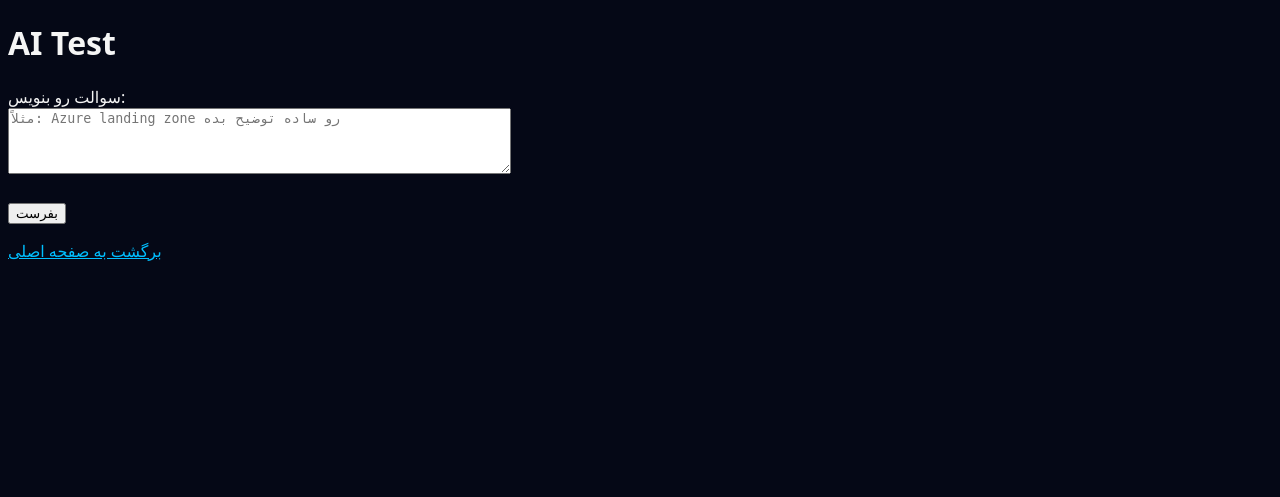
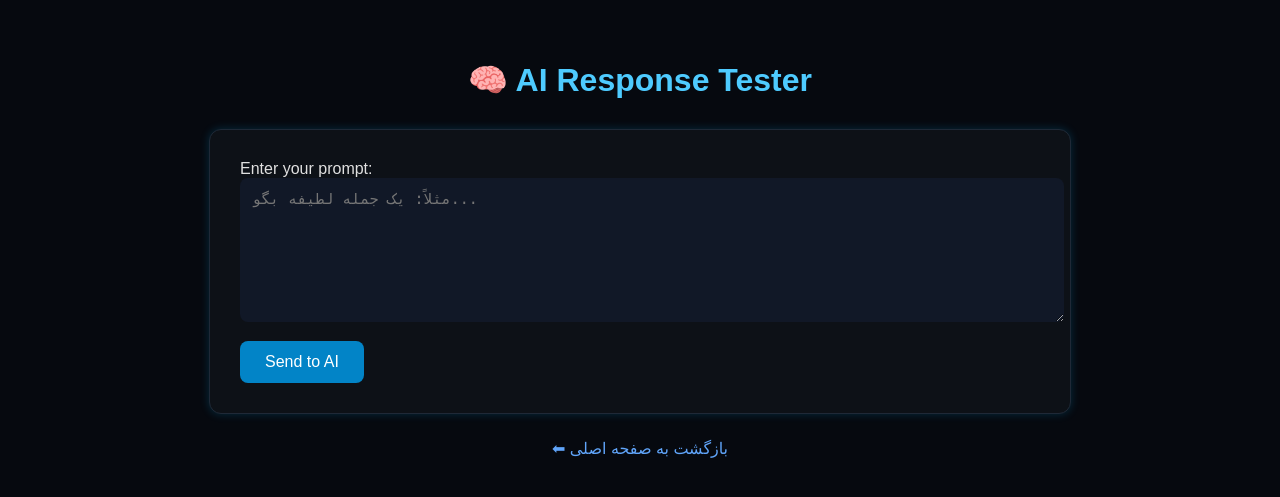
Before and after one commit to arashMarashian/landing-zone-demo, a Flask app: page /ai-test in a window 1280 px wide. Shown: the top 497 px of the page. Run offline with Flask 3, Linux system fonts and the light colour scheme.

Commit message:
Update ai_test.html

```diff
--- a/templates/ai_test.html
+++ b/templates/ai_test.html
@@ -1,25 +1,108 @@
-<!-- templates/ai_test.html -->
-<!doctype html>
+<!DOCTYPE html>
 <html lang="en">
 <head>
-    <meta charset="utf-8">
-    <title>AI Test</title>
+    <meta charset="UTF-8">
+    <title>AI Test | Arash Landing Zone</title>
+    <style>
+        body {
+            margin: 0;
+            padding: 40px;
+            background: #06090f;
+            color: #e0e0e0;
+            font-family: Arial, Helvetica, sans-serif;
+        }
+
+        h1 {
+            color: #4ecbff;
+            text-align: center;
+            margin-bottom: 30px;
+        }
+
+        .container {
+            max-width: 800px;
+            margin: auto;
+            background: #0d1117;
+            padding: 30px;
+            border-radius: 12px;
+            border: 1px solid #1f2937;
+            box-shadow: 0px 0px 10px rgba(0, 180, 255, 0.2);
+        }
+
+        textarea {
+            width: 100%;
+            height: 120px;
+            padding: 12px;
+            border-radius: 8px;
+            border: none;
+            background: #111827;
+            color: white;
+            font-size: 15px;
+        }
+
+        button {
+            margin-top: 15px;
+            padding: 12px 25px;
+            border: none;
+            border-radius: 8px;
+            background: #0284c7;
+            color: white;
+            font-size: 16px;
+            cursor: pointer;
+            transition: 0.2s;
+        }
+
+        button:hover {
+            background: #0369a1;
+        }
+
+        .response-box {
+            margin-top: 30px;
+            padding: 20px;
+            background: #111827;
+            border-left: 4px solid #4ecbff;
+            border-radius: 8px;
+            white-space: pre-wrap;
+        }
+
+        a {
+            color: #60a5fa;
+            text-decoration: none;
+        }
+
+        a:hover {
+            text-decoration: underline;
+        }
+
+        .back {
+            text-align: center;
+            margin-top: 25px;
+        }
+    </style>
 </head>
-<body style="font-family: system-ui, sans-serif; background:#050816; color:#f5f5f5;">
-    <h1>AI Test</h1>
+<body>
 
-    <form method="post">
-        <label for="prompt">سوالت رو بنویس:</label><br>
-        <textarea id="prompt" name="prompt" rows="4" cols="60"
-                  placeholder="مثلاً: Azure landing zone رو ساده توضیح بده"></textarea><br><br>
-        <button type="submit">بفرست</button>
+<h1>🧠 AI Response Tester</h1>
+
+<div class="container">
+
+    <form method="POST">
+        <label>Enter your prompt:</label>
+        <textarea name="prompt" placeholder="مثلاً: یک جمله لطیفه بگو..."></textarea>
+        <button type="submit">Send to AI</button>
     </form>
 
     {% if ai_response %}
-        <h2>جواب مدل:</h2>
-        <pre style="white-space: pre-wrap;">{{ ai_response }}</pre>
+    <div class="response-box">
+        <strong>AI Response:</strong><br><br>
+        {{ ai_response }}
+    </div>
     {% endif %}
 
-    <p><a href="/" style="color:#00bfff;">برگشت به صفحه اصلی</a></p>
+</div>
+
+<div class="back">
+    <a href="/">⬅ بازگشت به صفحه اصلی</a>
+</div>
+
 </body>
 </html>
```
